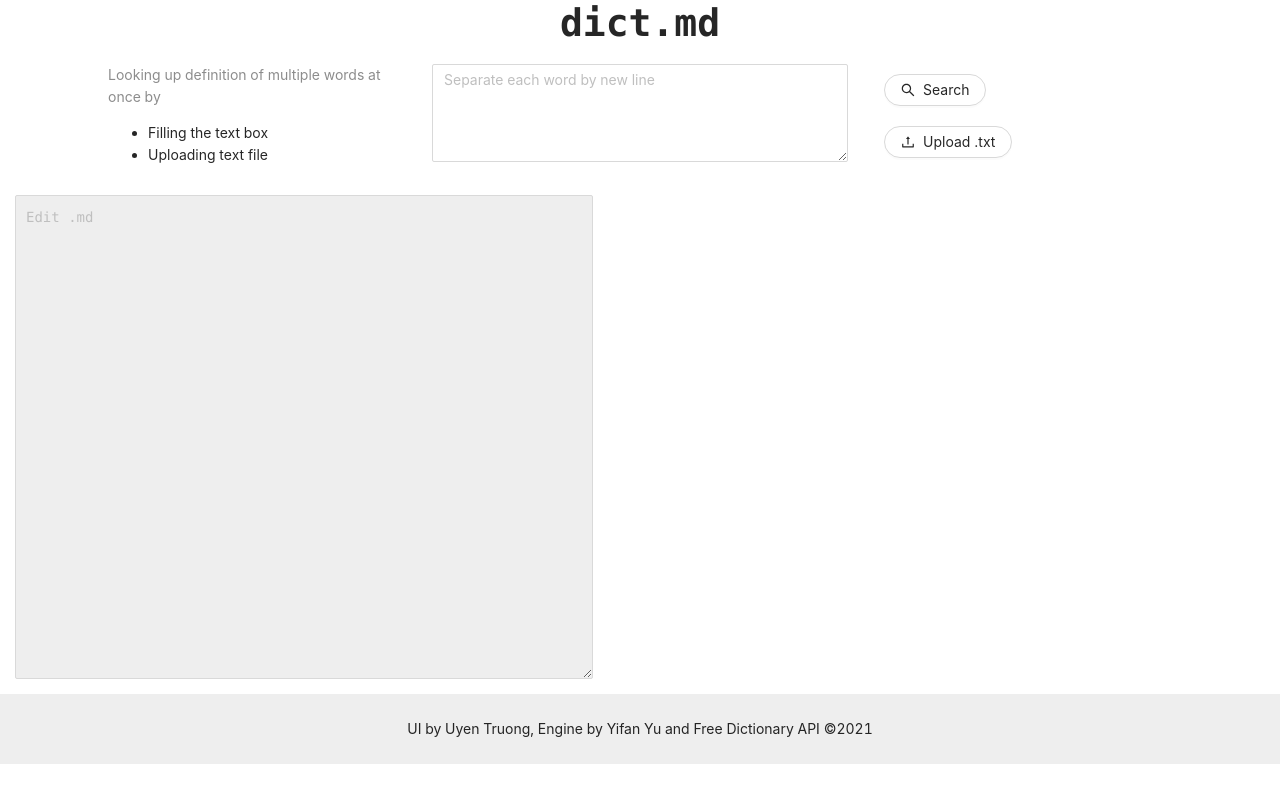
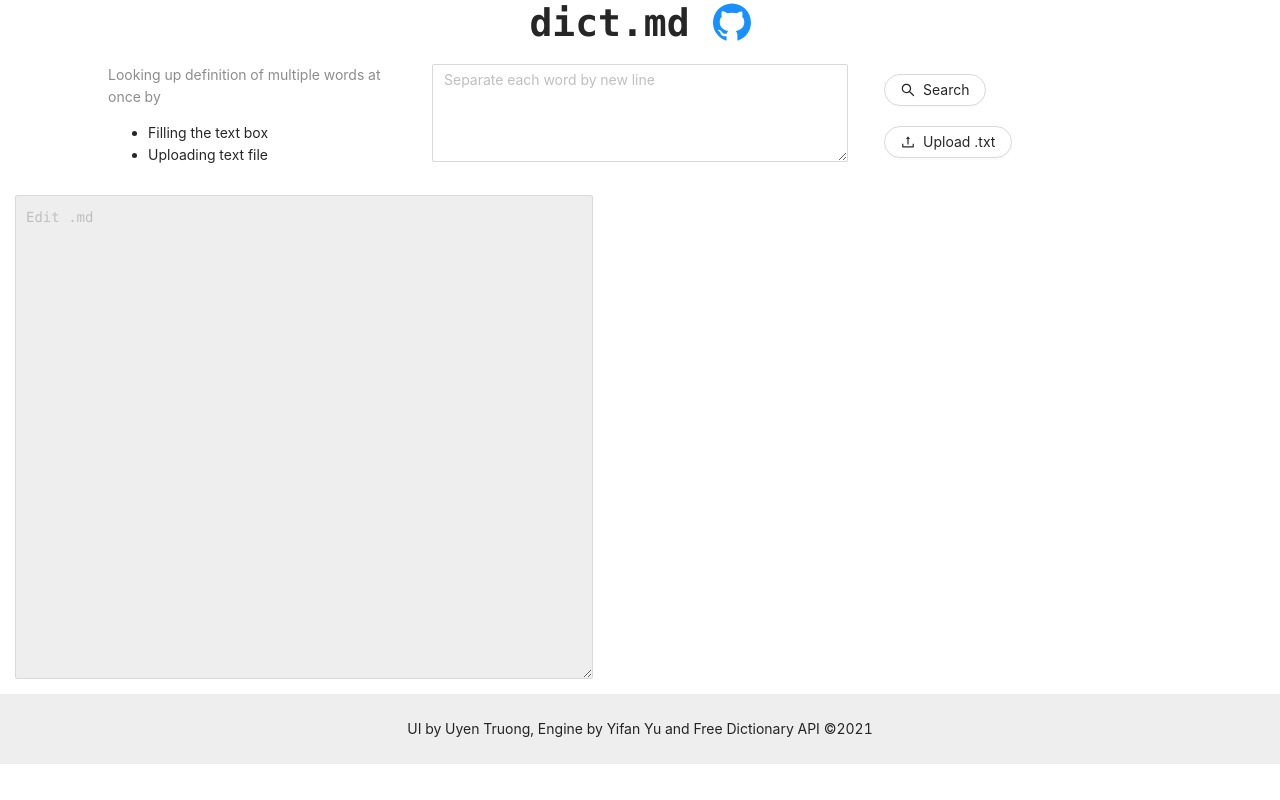
Before and after one commit to gwentruong/dict.md, a React (Create React App) app: page / in a window 1280 px wide. Built offline with nearby package versions, Linux system fonts and the light colour scheme.

Commit message:
Add github link

```diff
--- a/src/App.js
+++ b/src/App.js
@@ -2,7 +2,7 @@ import React, { useState, useEffect } from 'react';
 import axios from 'axios';
 import './App.css';
 import { Row, Col, Button, Input, Typography, Layout, Upload, Spin} from 'antd';
-import { SearchOutlined, UploadOutlined, DownloadOutlined} from '@ant-design/icons';
+import { SearchOutlined, UploadOutlined, DownloadOutlined, GithubOutlined} from '@ant-design/icons';
 import marked from 'marked';
 
 // var markdownpdf = require("markdown-pdf")
@@ -106,7 +106,7 @@ const App = () => {
       <Row gutter={16}>
         <Col span={24}>
           <Layout.Header className="header">
-            <Typography.Title>dict.md</Typography.Title>
+            <Typography.Title>dict.md <a href="https://github.com/gwentruong/dict.md"><GithubOutlined /></a></Typography.Title>
           </Layout.Header>
         </Col>
       </Row>
```
